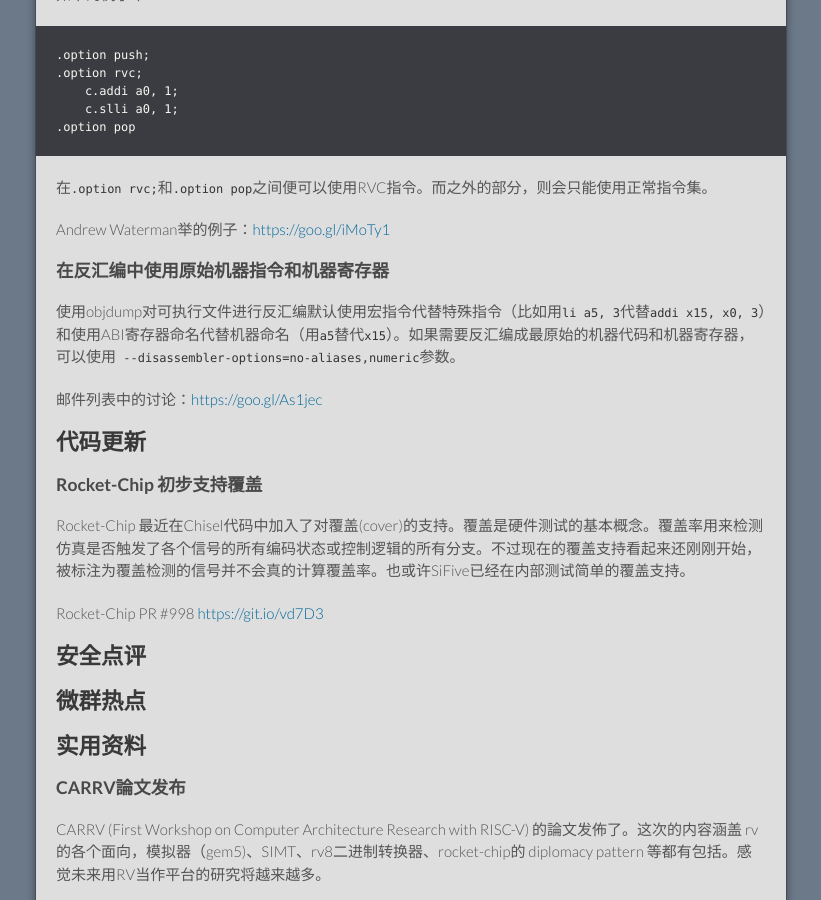
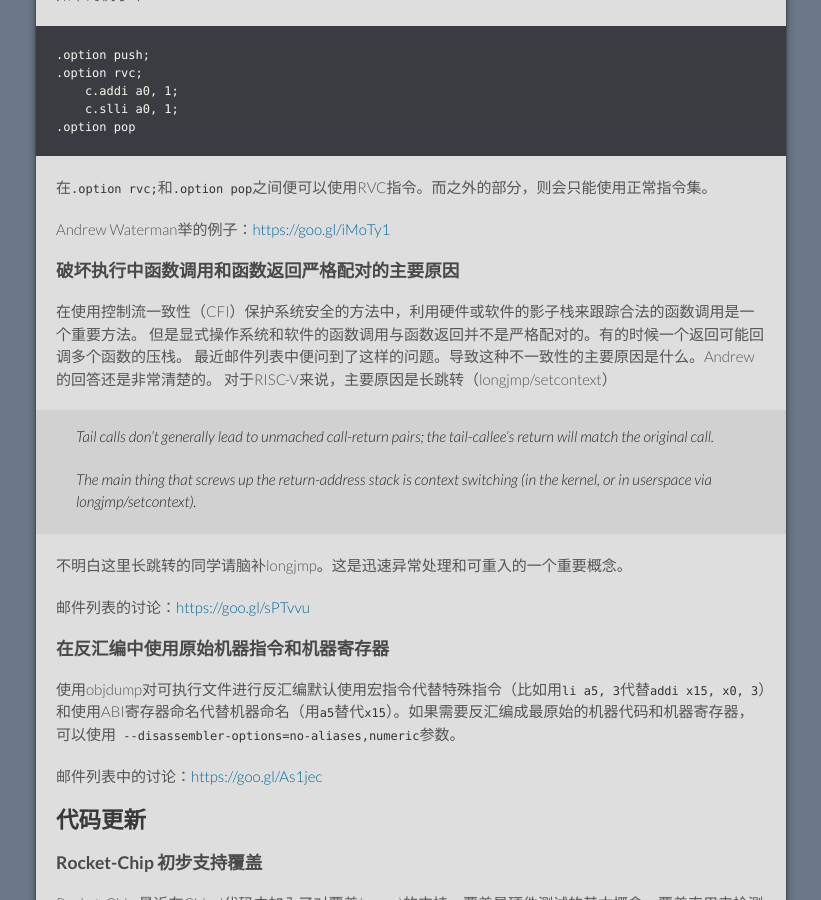
Before and after one commit to cnrv/home, a Jekyll site: the page built from bi-week-rpts/2017-10-26.md, in a window 1280 px wide and 900 px high, scrolled down 1290 px. Shown: the whole window, without its empty margins (229-1050 px from the left). Built offline with Jekyll 4.4.1, drawn with Linux system fonts in a browser that asks for light colours; Markdown is read by kramdown in place of the engine named in the settings; comment, search, counter and statistics services are not loaded; our own code applies the rules of GitHub Pages for plain Markdown files.

Commit message:
the reason of broken call/ret pair

```diff
--- a/bi-week-rpts/2017-10-26.md
+++ b/bi-week-rpts/2017-10-26.md
@@ -51,6 +51,23 @@
 在`.option rvc;`和`.option pop`之间便可以使用RVC指令。而之外的部分，则会只能使用正常指令集。
 
 Andrew Waterman举的例子：[https://goo.gl/iMoTy1](https://groups.google.com/a/groups.riscv.org/d/msg/sw-dev/ShgP4nXkKQE/39r5PyUfBQAJ)
+
+### 破坏执行中函数调用和函数返回严格配对的主要原因
+
+在使用控制流一致性（CFI）保护系统安全的方法中，利用硬件或软件的影子栈来跟踪合法的函数调用是一个重要方法。
+但是显式操作系统和软件的函数调用与函数返回并不是严格配对的。有的时候一个返回可能回调多个函数的压栈。
+最近邮件列表中便问到了这样的问题。导致这种不一致性的主要原因是什么。Andrew的回答还是非常清楚的。
+对于RISC-V来说，主要原因是长跳转（longjmp/setcontext）
+
+> Tail calls don't generally lead to unmached call-return pairs; the
+> tail-callee's return will match the original call.
+>
+> The main thing that screws up the return-address stack is context
+>switching (in the kernel, or in userspace via longjmp/setcontext).
+
+不明白这里长跳转的同学请脑补longjmp。这是迅速异常处理和可重入的一个重要概念。
+
+邮件列表的讨论：[https://goo.gl/sPTvvu](https://groups.google.com/a/groups.riscv.org/d/msg/sw-dev/8aorX2MraBE/R99kPUTjAwAJ)
 
 ### 在反汇编中使用原始机器指令和机器寄存器
 
```
